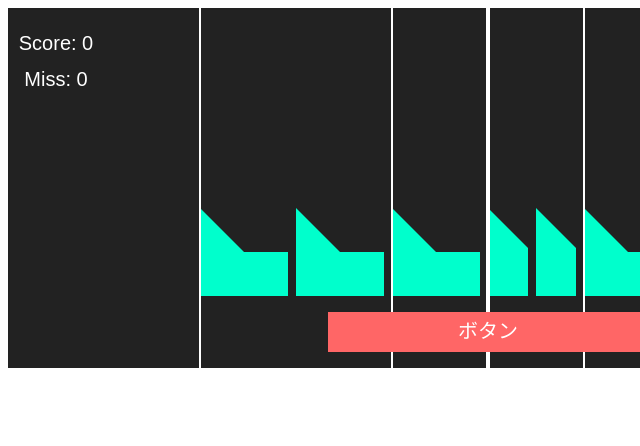
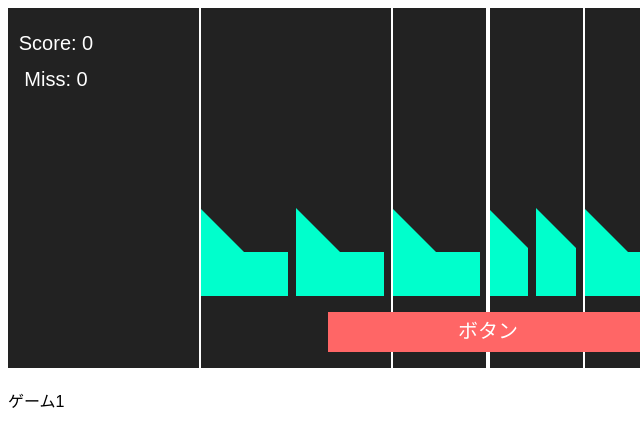
Before and after one commit to wakbapp/gamesite, a plain HTML site: page game/game1.html in a window 1280 px wide. Shown: the full height of the page, 0-640 px from the left. Drawn offline with Linux system fonts and the light colour scheme.

Commit message:
Update game1.html

```diff
--- a/game/game1.html
+++ b/game/game1.html
@@ -9,6 +9,7 @@
 
 <body>
     <canvas id="gameCanvas" width="960" height="360" style="background: #222;"></canvas>
+    <p>ゲーム1</p>
 
     <script src="game1_script.js"></script>
 </body>
```
